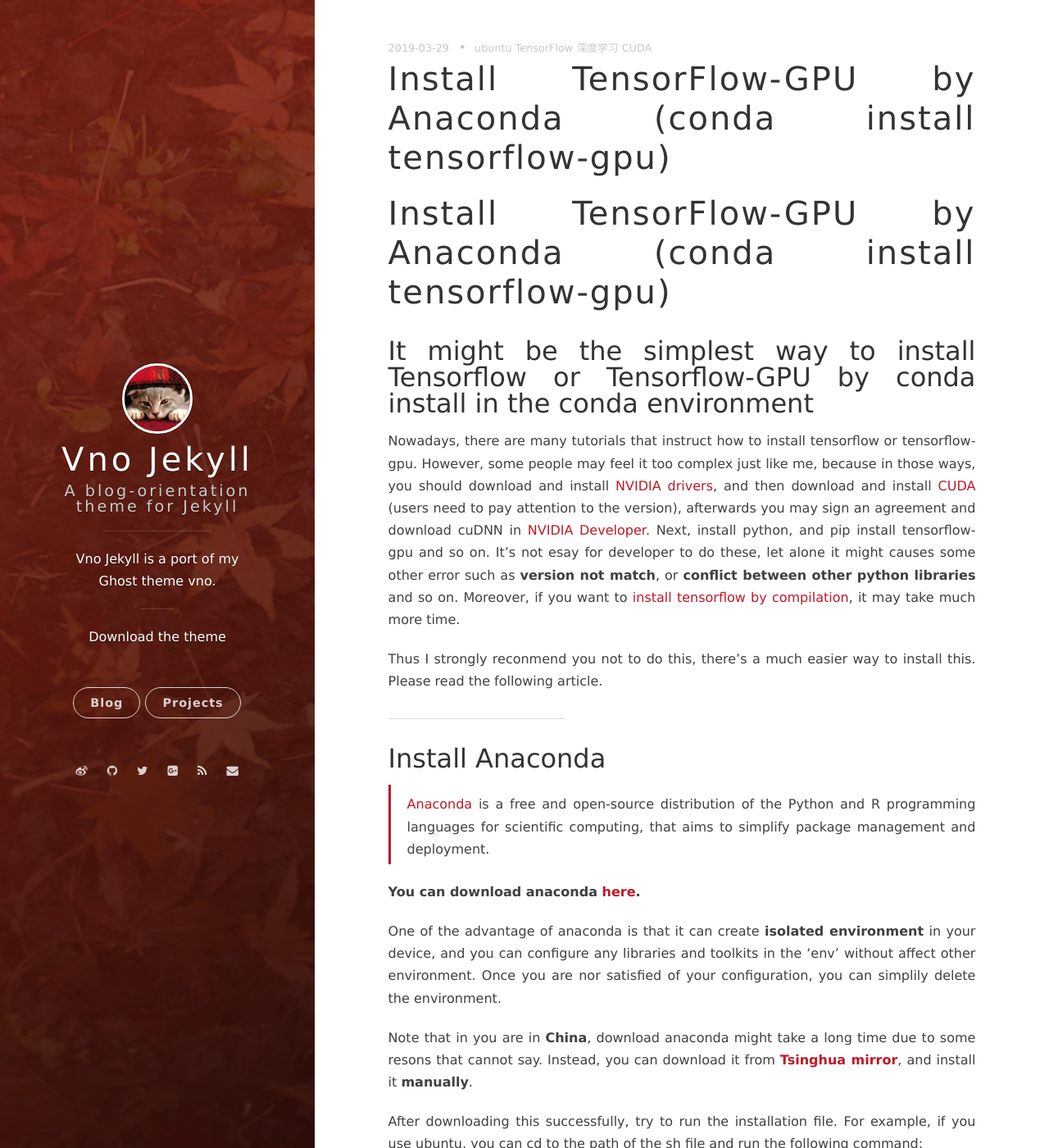
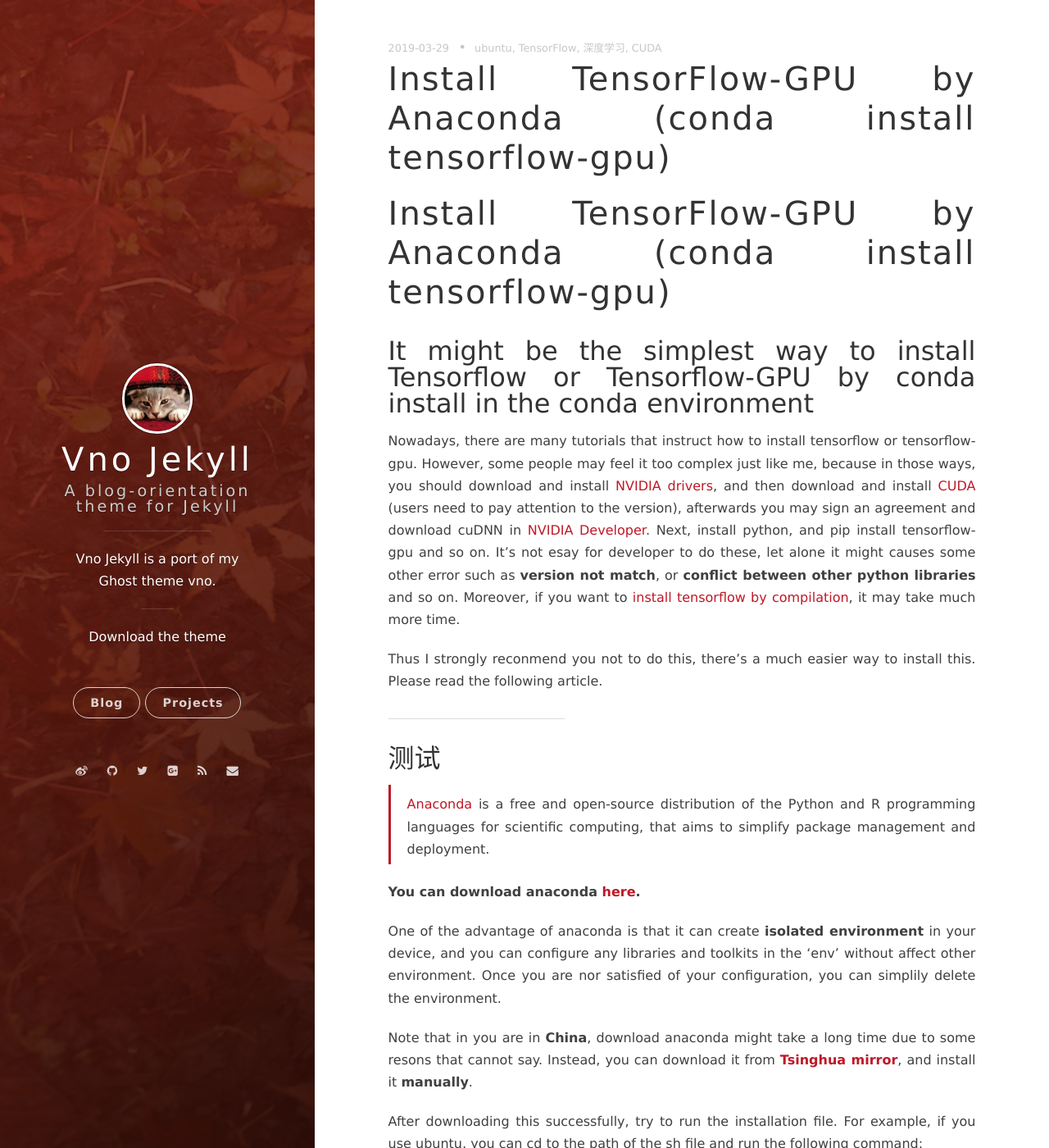
Before and after one commit to maozyi/maozyi.github.io, a Jekyll site: the page built from _posts/2019-03-29-Install-TensorFlow-GPU-by-Anaconda(conda install tensorflow-gpu).md, in a window 1280 px wide and 1400 px high. Shown: the whole window at 82% size. Built offline with Jekyll 4.4.1, drawn with Linux system fonts in a browser that asks for light colours; nearby versions of some CDN libraries; comment, search, counter and statistics services are not loaded; some of the changed lines change nothing that is shown.

Commit message:
Update Install TensorFlow-GPU by Anaconda (conda install tensorflow-gpu)

```diff
--- a/_posts/2019-03-29-Install-TensorFlow-GPU-by-Anaconda(conda install tensorflow-gpu).md
+++ b/_posts/2019-03-29-Install-TensorFlow-GPU-by-Anaconda(conda install tensorflow-gpu).md
@@ -1,19 +1,16 @@
 ---
-layout:     post
-title:      Install TensorFlow-GPU by Anaconda (conda install tensorflow-gpu)
-subtitle:   It might be the simplest way to install Tensorflow or Tensorflow-GPU by conda install in the conda environment
-date:       2019-03-29
-author:     Wang Pei
+layout: post
+title: Install TensorFlow-GPU by Anaconda (conda install tensorflow-gpu)
+subtitle: >-
+  It might be the simplest way to install Tensorflow or Tensorflow-GPU by conda
+  install in the conda environment
+date: '"2019-03-29T00:00:00.000Z"'
+author: Wang Pei
 header-img: img/art-Anaconda-TensorFlow.jpg
-catalog: true
-tags:
-    - ubuntu
-    - TensorFlow
-    - 深度学习
-    - CUDA
+catalog: 'true'
+tags: 'ubuntu, TensorFlow, 深度学习, CUDA'
+categories: ''
 ---
-
-
 # Install TensorFlow-GPU by Anaconda (conda install tensorflow-gpu)
 
 It might be the simplest way to install Tensorflow or Tensorflow-GPU by conda install in the conda environment
@@ -25,7 +22,7 @@
 
 ---
 
-## Install Anaconda
+## 测试
 >[Anaconda](https://www.anaconda.com/) is a free and open-source distribution of the Python and R programming languages for scientific computing, that aims to simplify package management and deployment.
 
 **You can download anaconda [here](https://www.anaconda.com/distribution/#download-section).**
@@ -101,3 +98,4 @@
 That's all, Thank you.
 
 If you encounter any problems, you can open an issue in the **Comment area**.
+![Image Title](http://)
```
